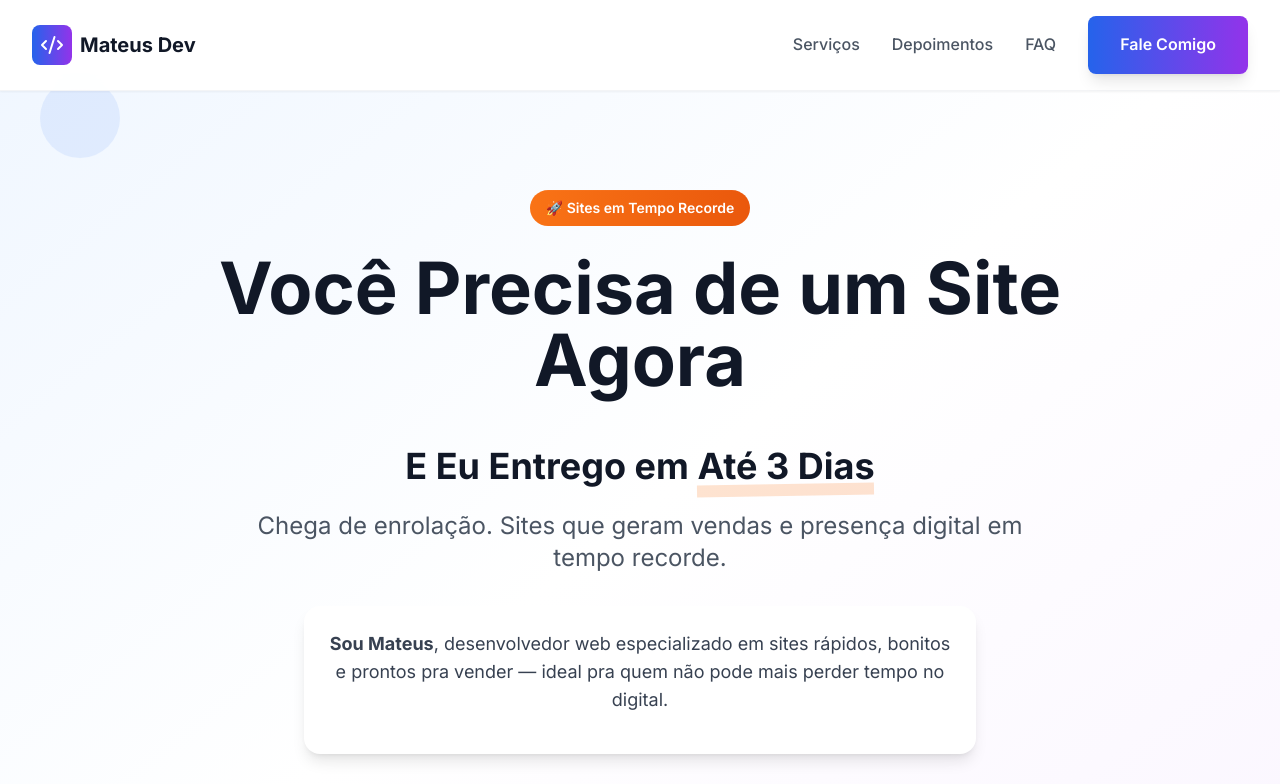
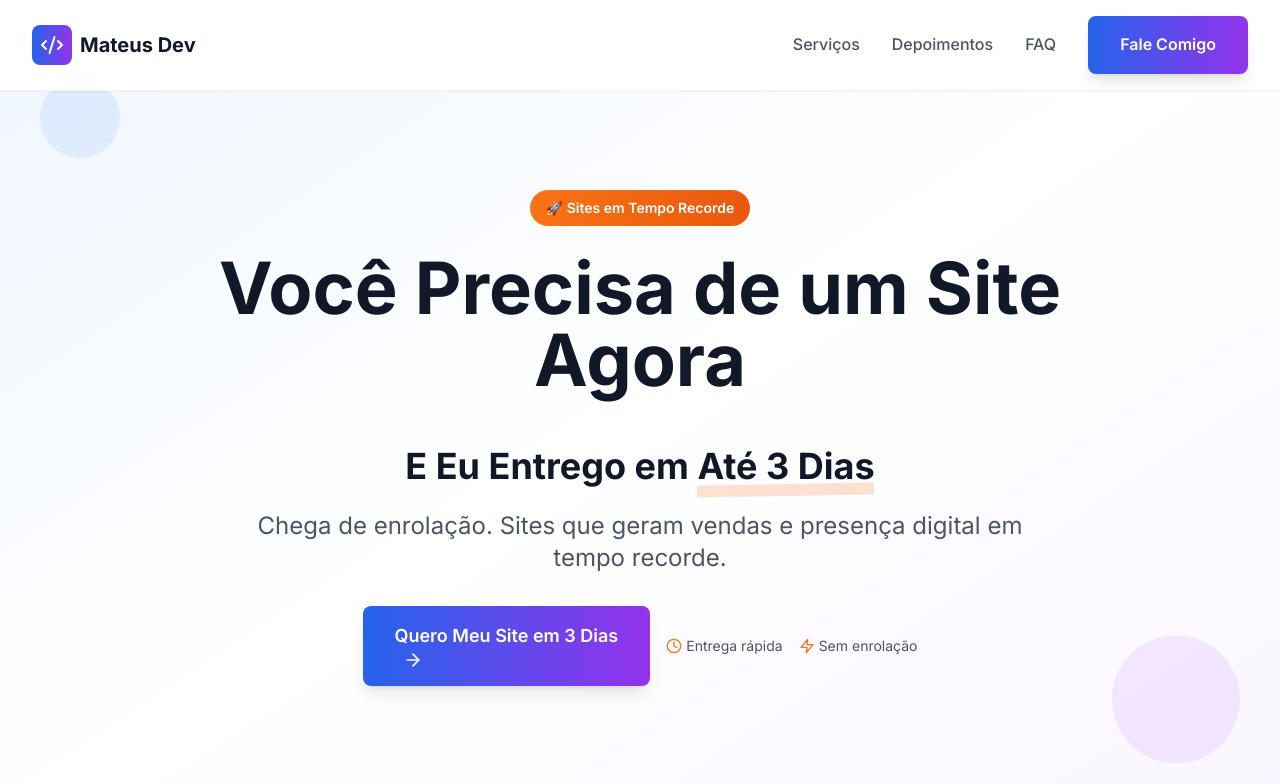
Before and after one commit to matefs/matefs.github.io-typescript, a React (Vite) app: page / in a window 1280 px wide. Shown: the top 784 px of the page. Built offline with nearby package versions, Linux system fonts and the light colour scheme.

Commit message:
fix: removido secao sobre mim, sou mateus e tals

```diff
--- a/src/components/Hero.tsx
+++ b/src/components/Hero.tsx
@@ -30,12 +30,6 @@ const Hero: React.FC = () => {
             Chega de enrolação. Sites que geram vendas e presença digital em tempo recorde.
           </p>
 
-          <div className="bg-white rounded-2xl p-6 shadow-lg mb-8 max-w-2xl mx-auto animate-slideInLeft">
-            <p className="text-lg text-gray-700 mb-4">
-              <strong>Sou Mateus</strong>, desenvolvedor web especializado em sites rápidos, bonitos e prontos pra vender — ideal pra quem não pode mais perder tempo no digital.
-            </p>
-          </div>
-
           <div className="flex flex-col sm:flex-row gap-4 justify-center items-center break-words">
             <a href="#contato" className="btn-primary group text-lg">
               Quero Meu Site em 3 Dias
```
